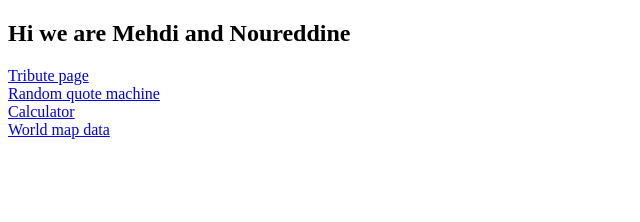
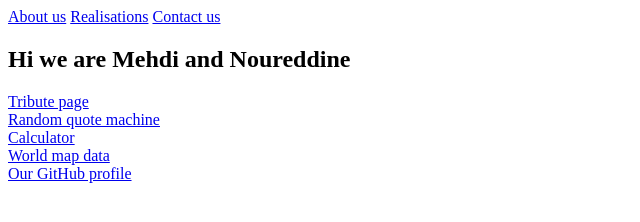
Before and after one commit to Mehdi-Rh/Microverse-Trial-Mehdi-Noureddine, a plain HTML site: page index.html in a window 1280 px wide. Shown: the whole page, without its empty margins (0-640 px from the left). Drawn offline with Linux system fonts and the light colour scheme.

Commit message:
story 7 and story 8!

```diff
--- a/index.html
+++ b/index.html
@@ -7,7 +7,11 @@
   </head>
 
   <body>
-    <nav id="navbar"></nav>
+    <nav id="navbar">
+      <a href="#welcome-section">About us</a>
+      <a href="#projects">Realisations</a>
+      <a href="#contact">Contact us</a>
+    </nav>
     <section id="welcome-section">
       <h1>Hi we are Mehdi and Noureddine</h1>
     </section>
@@ -18,16 +22,27 @@
         <a href="https://codepen.io/freeCodeCamp/full/zNqgVx">Tribute page</a>
       </div>
       <div class="project-tile">
-        <a href="https://codepen.io/freeCodeCamp/full/qRZeGZ">Random quote machine
+        <a href="https://codepen.io/freeCodeCamp/full/qRZeGZ"
+          >Random quote machine
         </a>
       </div>
       <div class="project-tile">
         <a href="https://codepen.io/freeCodeCamp/full/wgGVVX"> Calculator</a>
       </div>
       <div class="project-tile">
-        <a href="https://codepen.io/freeCodeCamp/full/mVEJag">World map data </a>
+        <a href="https://codepen.io/freeCodeCamp/full/mVEJag"
+          >World map data
+        </a>
       </div>
     </section>
+
+    <a
+      href="https://github.com/microverseinc/fcc-test-suite-template
+"
+      id="profile-link"
+      target="_blank"
+      >Our GitHub profile</a
+    >
 
     <script src="https://cdn.freecodecamp.org/testable-projects-fcc/v1/bundle.js"></script>
 
```
